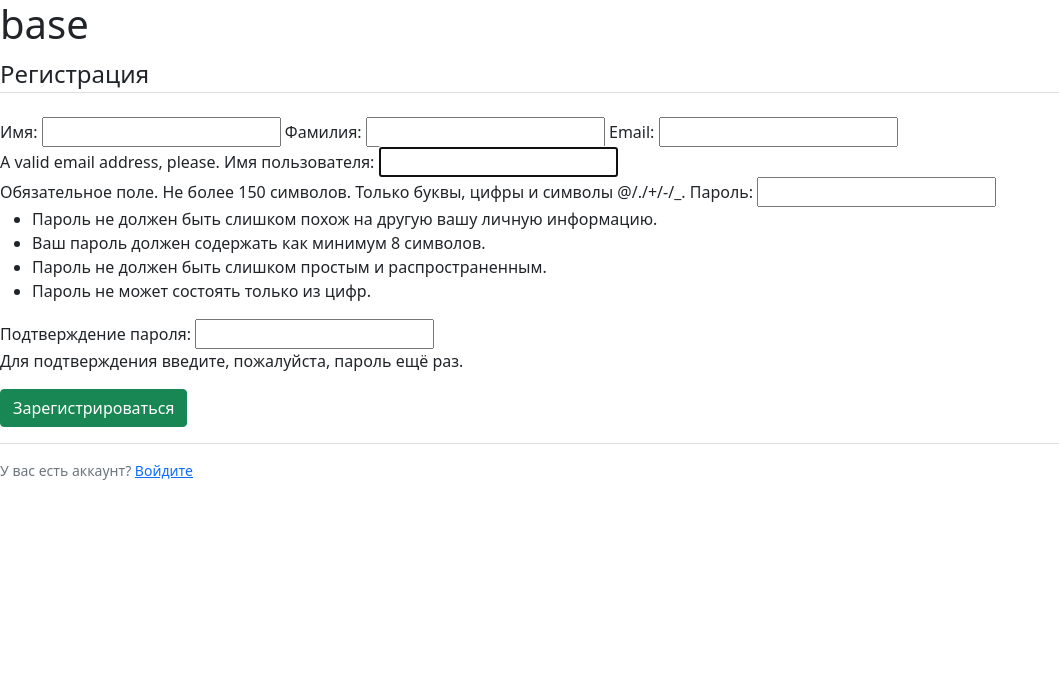
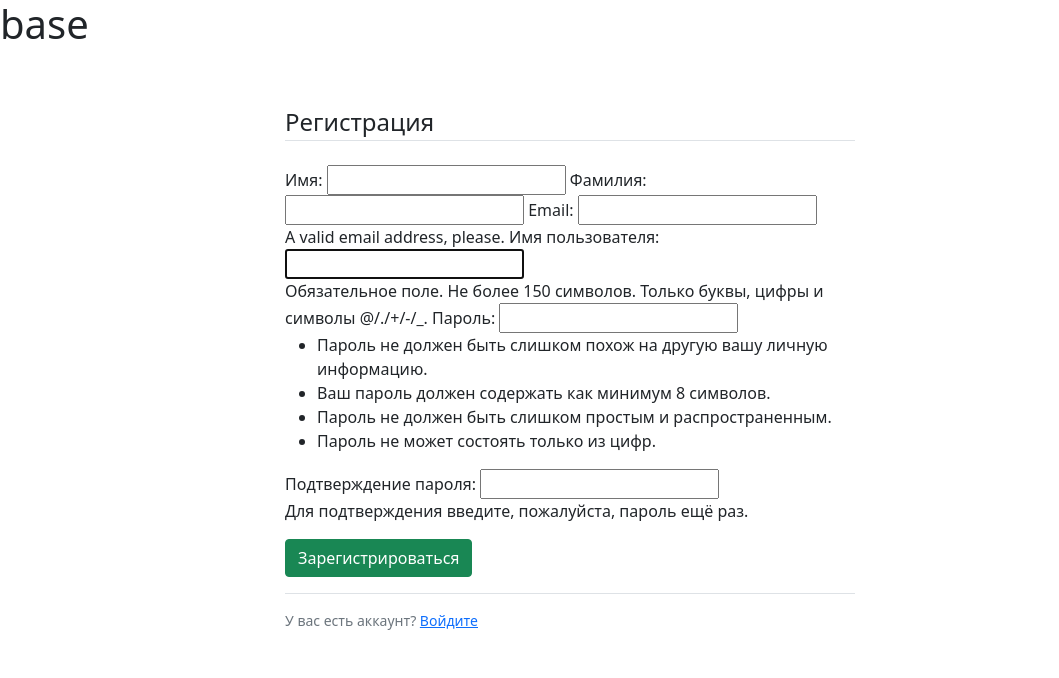
Before and after one commit to qutoq/DuolingoTest, a Django app: page /register in a window 1280 px wide. Shown: the top 678 px of the page, without its empty margins (0-1059 px from the left). Run offline with Django 4.2, Linux system fonts and the light colour scheme.

Commit message:
update html

```diff
--- a/DuolingoTest/settings.py
+++ b/DuolingoTest/settings.py
@@ -9,7 +9,7 @@ BASE_DIR = Path(__file__).resolve().parent.parent
 # See https://docs.djangoproject.com/en/4.2/howto/deployment/checklist/
 
 # SECURITY WARNING: keep the secret key used in production secret!
-SECRET_KEY = ""
+SECRET_KEY = "django-insecure-88t(cdifl=4z+9e-a1kz#(0+r=cx0=)zsyyrk)_t=a8761)dqh"
 
 # SECURITY WARNING: don't run with debug turned on in production!
 DEBUG = True
--- a/templates/html/registration.html
+++ b/templates/html/registration.html
@@ -1,6 +1,9 @@
 {% extends 'html/base.html' %}
 {% load static %}
 {% block content %}
+<div class="container py-5 row g-0">
+    <div class="col-md-3"></div>
+    <div class="col-md-6">
     <div class="content-section">
         <form method="POST">
             {% csrf_token %}
@@ -19,4 +22,6 @@
             </small>
         </div>
     </div>
+    </div>
+</div>
 {% endblock content %}
```
